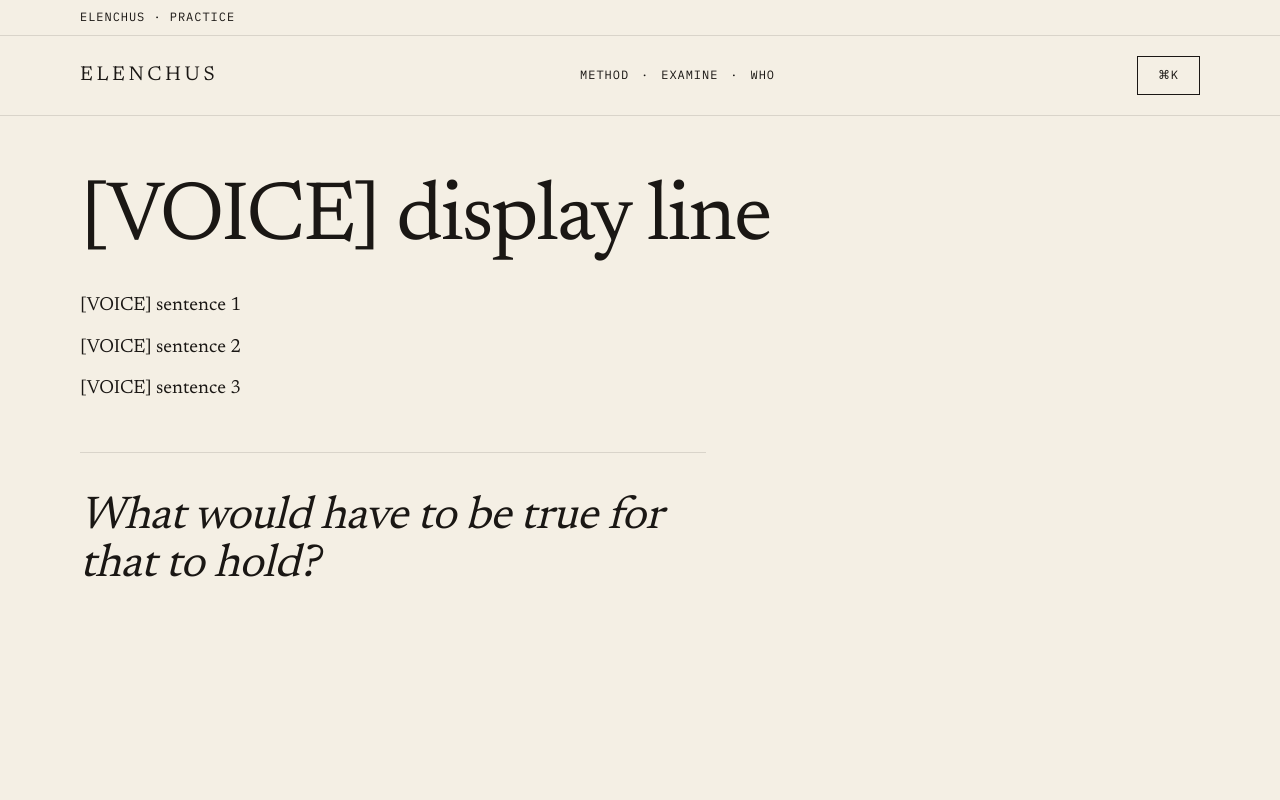
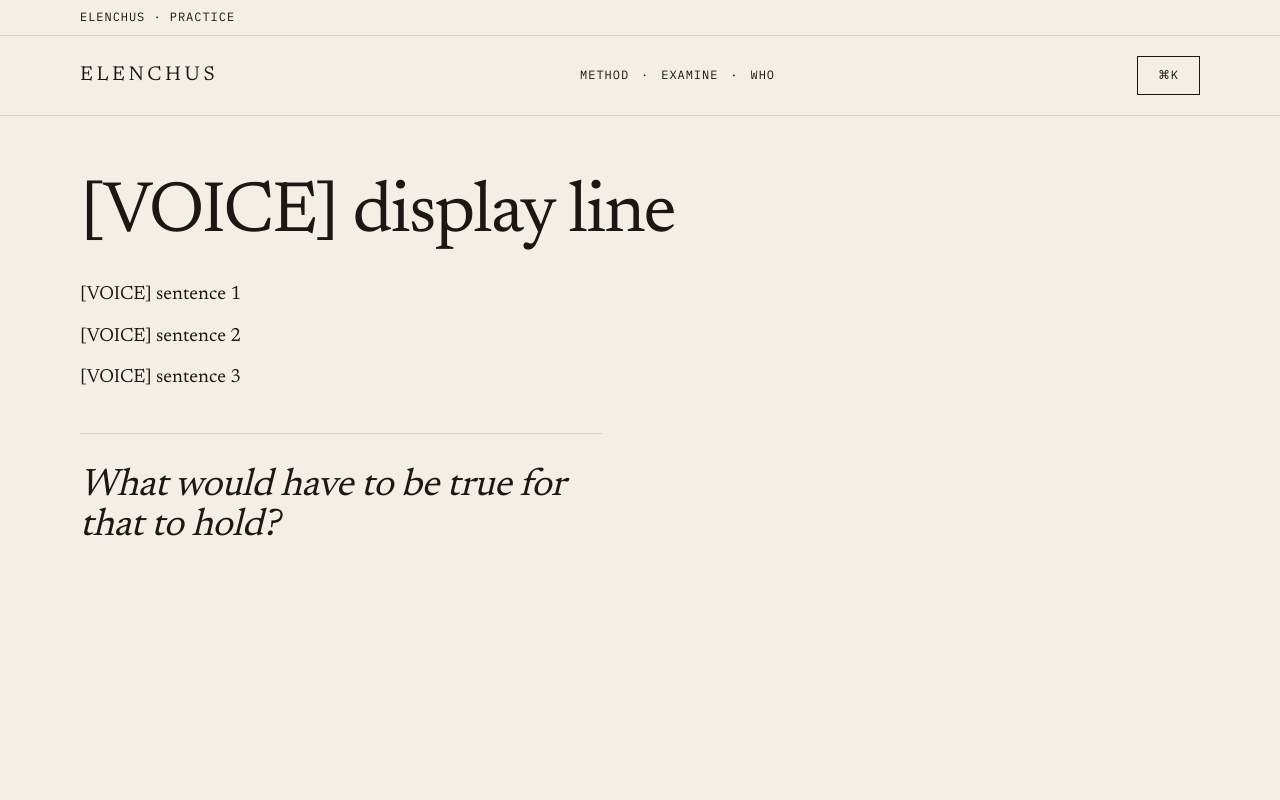
Before and after one commit to theravingrooster/elenchus-site, a Next.js app: page / in a window 1280 px wide. Shown: the top 800 px of the page. Built offline with nearby package versions, Linux system fonts and the light colour scheme.

Commit message:
Home: tighten first-screen type so the display line, three sentences, and question fit at 1280x800 (#17)

```diff
--- a/app/page.tsx
+++ b/app/page.tsx
@@ -13,7 +13,7 @@ export default function Home() {
       <section className="relative min-h-svh overflow-hidden">
         <HeroGrid />
         <div className="relative mx-auto max-w-[88rem] px-6 pt-10 pb-16 md:px-12 md:pt-16 md:pb-24 lg:px-20">
-          <h1 className="settle max-w-[16ch] font-serif text-[clamp(2.5rem,6.5vw,6rem)] leading-[0.95] tracking-[-0.025em]">
+          <h1 className="settle max-w-[16ch] font-serif text-[clamp(2.5rem,5.6vw,5.5rem)] leading-[0.95] tracking-[-0.025em]">
             {home.display}
           </h1>
           <div className="mt-6 max-w-[56ch] space-y-3 md:mt-8">
@@ -21,7 +21,7 @@ export default function Home() {
               <p key={s}>{s}</p>
             ))}
           </div>
-          <p className="mt-8 max-w-[24ch] border-t border-rule pt-8 font-serif text-[clamp(1.75rem,3.6vw,3.25rem)] italic leading-[1.05] tracking-[-0.015em] md:mt-12 md:pt-10">
+          <p className="mt-8 max-w-[24ch] border-t border-rule pt-8 font-serif text-[clamp(1.75rem,3vw,2.75rem)] italic leading-[1.05] tracking-[-0.015em] md:mt-10 md:pt-8">
             {home.closing.question}
           </p>
         </div>
```
